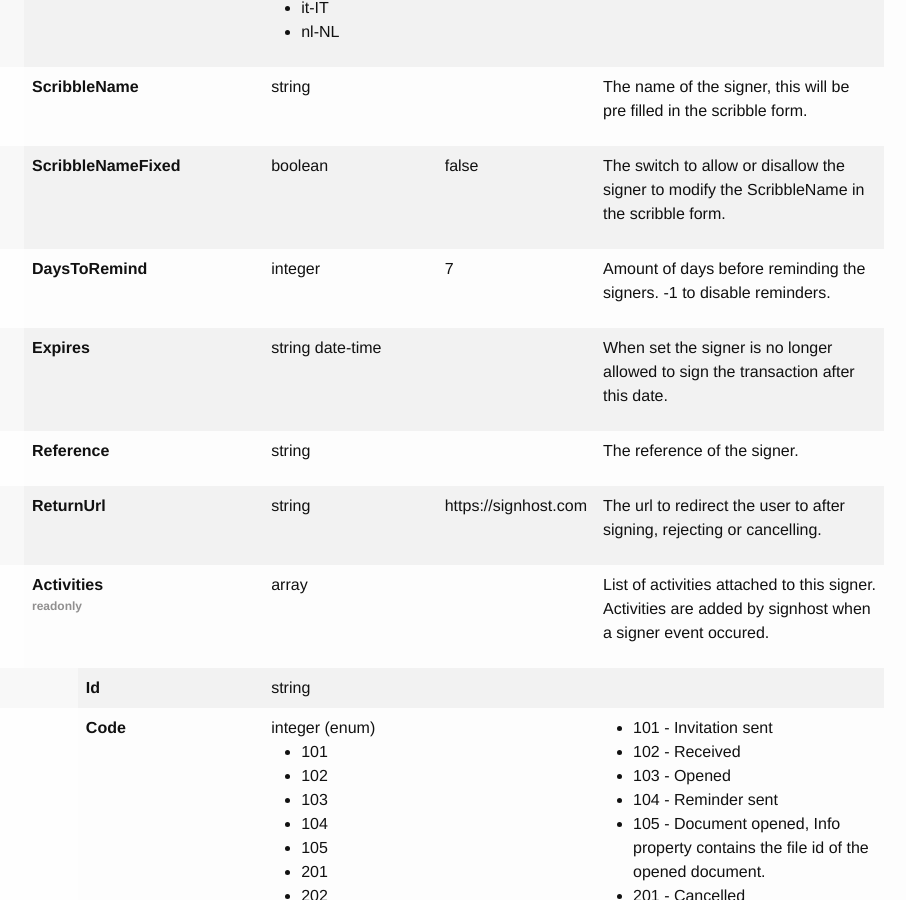
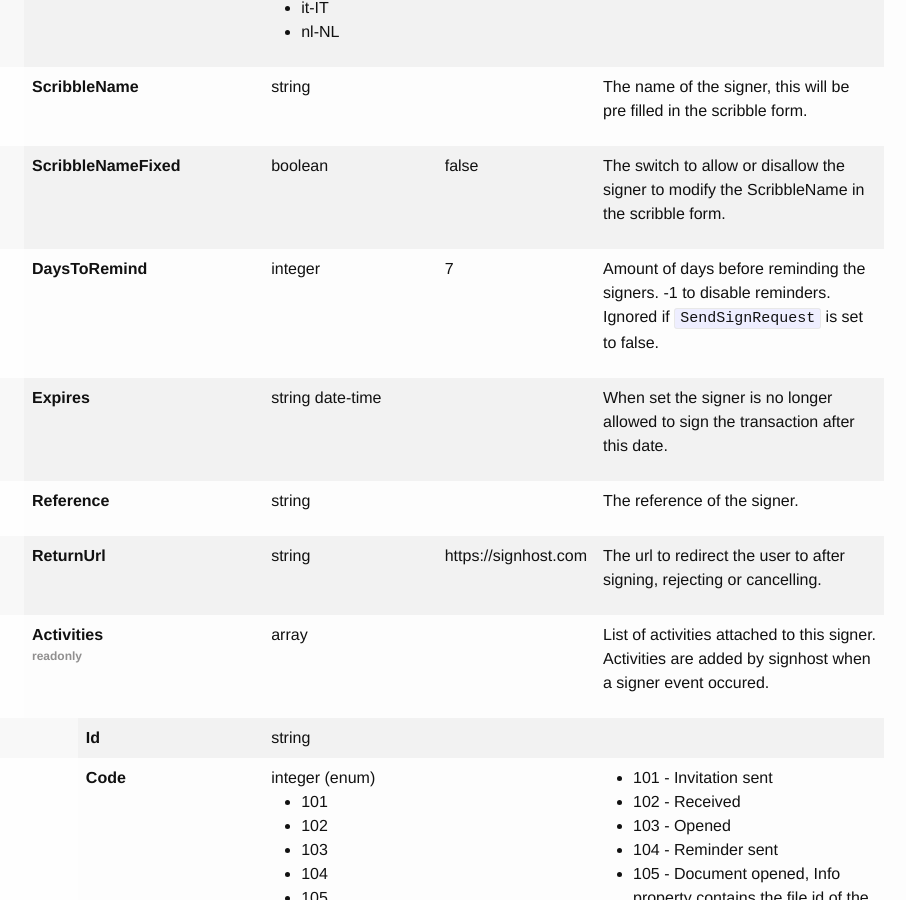
Before and after one commit to markohantula/evidos.github.io, a Jekyll site: the page built from endpoints.html, in a window 1280 px wide and 900 px high, scrolled down 8715 px. Shown: the whole window, without its empty margins (206-1112 px from the left). Built offline with Jekyll 4.4.1, drawn with Linux system fonts in a browser that asks for light colours; some of the changed text lies outside the part shown.

```diff
--- a/_config.yml
+++ b/_config.yml
@@ -9,7 +9,7 @@
 title: Signhost api documentation
 email: support@signhost.com
 description: > # this means to ignore newlines until "baseurl:"
-  Digital sign your documents using signhost.
+  Digitally sign your documents using signhost.
 baseurl: "" # the subpath of your site, e.g. /blog
 url: "https://signhost.com" # the base hostname & protocol for your site
 twitter_username: evidos
--- a/_data/api-swagger.yaml
+++ b/_data/api-swagger.yaml
@@ -299,7 +299,9 @@ definitions:
               default: false
               type: boolean
             DaysToRemind:
-              description: Amount of days before reminding the signers. -1 to disable reminders.
+              description: |
+                Amount of days before reminding the signers. -1 to disable reminders.
+                Ignored if `SendSignRequest` is set to false.
               default: 7
               type: integer
             Expires:
@@ -396,7 +398,9 @@ definitions:
       SignRequestMode:
         type: integer
         format: int32
-        description: Set to 1 for sending at once, to 2 for sequential.
+        description: |
+          Set to 1 for sending at once, to 2 for sequential.
+          Ignored if `SendSignRequest` is set to false.
         default: 2
       DaysToExpire:
         type: integer
```
Also changed, not shown: index.md (+11 -7 lines).
